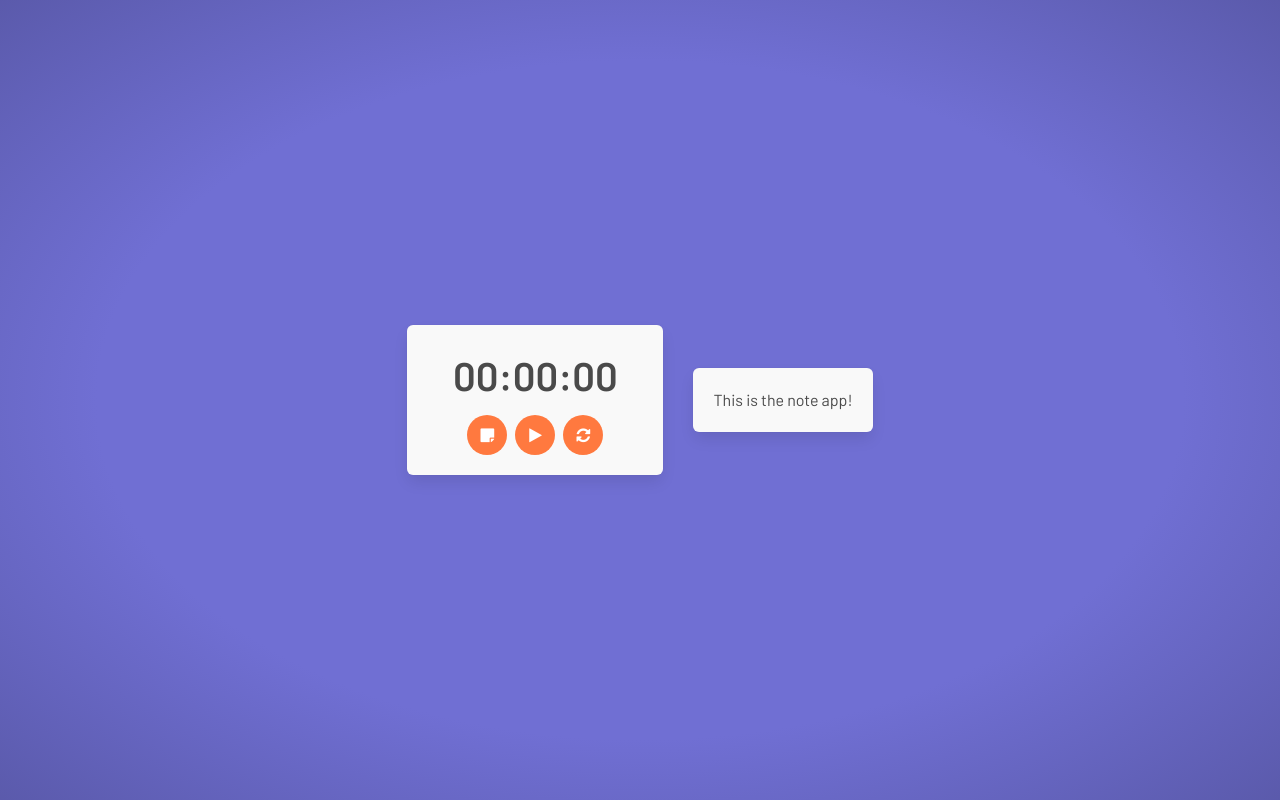
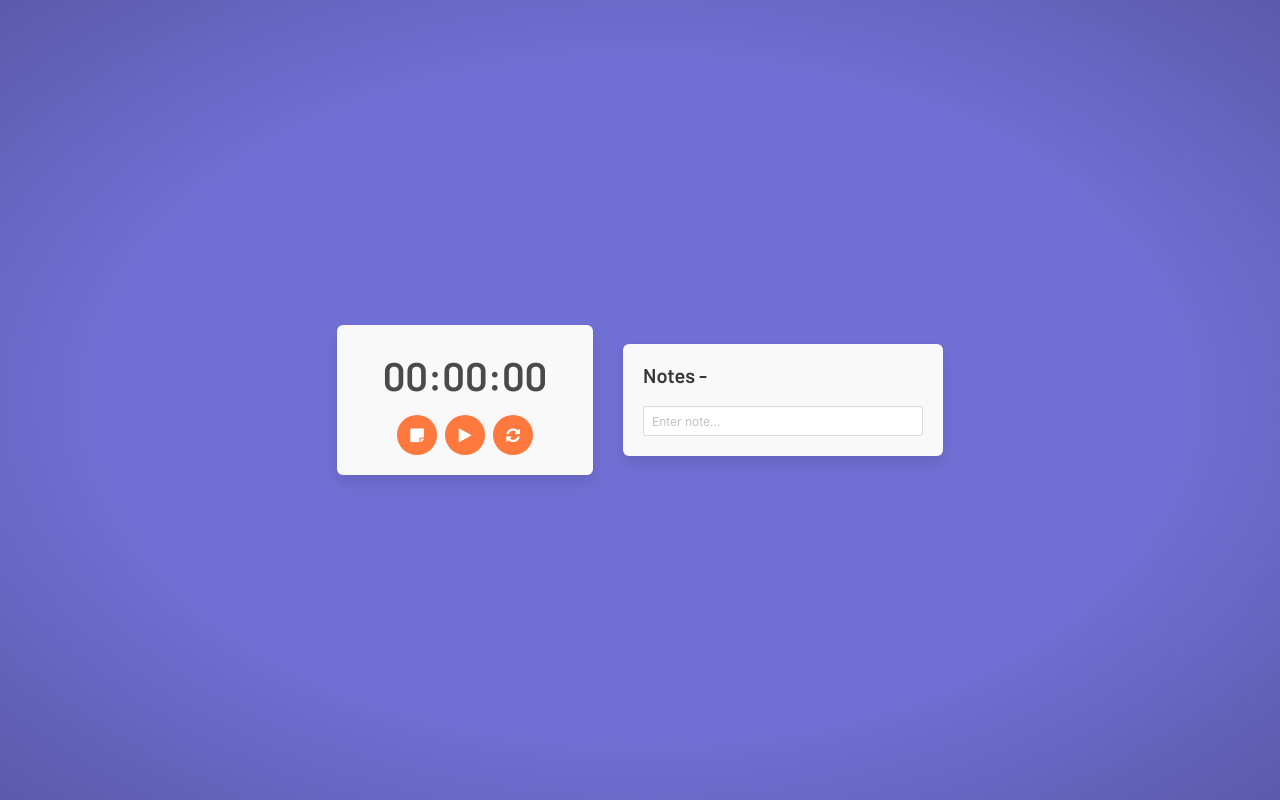
Before and after one commit to alalfakawma/wtimer, a React (Create React App) app: page / in a window 1280 px wide. Both pictures are taken after a click on the element 577 px from the left and 435 px from the top of the page. Built offline with nearby package versions, Linux system fonts and the light colour scheme.

Commit message:
Added reset ability to notes

```diff
--- a/src/components/Note.js
+++ b/src/components/Note.js
@@ -3,12 +3,69 @@ import React from 'react';
 class Note extends React.Component {
 	constructor(props) {
 		super(props);
+		this.state = {
+			notes: []
+		};
+		this.saveNote = this.saveNote.bind(this);
+		this.noteInput = React.createRef();
+		this.getFromLocalStorage = this.getFromLocalStorage.bind(this);
+	}
+
+	saveNote(e) {
+		if (e.key === "Enter") {
+			const note = e.target.value;
+			const time = this._reactInternalFiber._debugOwner.stateNode.state.currentTime;
+			const notes = this.state.notes;
+			notes.push({
+				'note': note,
+				'time': time.format('HH:mm:ss')
+			});
+			this.setState({
+				notes: notes
+			}, () => {
+				this.saveToLocalStorage(this.state.notes);
+				this.noteInput.current.value = "";
+			});
+		}
+	}
+
+	componentDidMount() {
+		this.getFromLocalStorage();
+	}
+
+	saveToLocalStorage(notes) {
+		localStorage.setItem('notes', JSON.stringify(notes));
+	}
+
+	reset() {
+		this.setState({
+			notes: []
+		}, () => {
+			this.saveToLocalStorage([]);
+		});
+	}
+
+	getFromLocalStorage() {
+		if (localStorage.getItem('notes')) {
+			this.setState({
+				notes: JSON.parse(localStorage.getItem('notes'))
+			});
+		}
 	}
 
 	render() {
 		return (
-			<div className={`box animated bounceInRight ${this.props.className}`}>
-				This is the note app!
+			<div className={`box note-holder animated bounceInRight ${this.props.className}`}>
+				<div className="title is-5 m-b-20">Notes -</div>
+					{ this.state.notes.map((note, i) => {
+						return (
+							<div className="columns" key={i}>
+								<div className="column p-t-0 p-b-0">{note.note}</div>
+								<div className="column p-t-0 p-b-0">{note.time}</div>
+							</div>
+						);
+					}) }
+				<input ref={ this.noteInput } type="text" placeholder="Enter note..." className="input is-small" onKeyPress={ this.saveNote }/>
 			</div>
 		);
 	}
--- a/src/components/Timer.js
+++ b/src/components/Timer.js
@@ -15,6 +15,7 @@ class Timer extends React.Component {
 		this.getFromLocalStorage = this.getFromLocalStorage.bind(this);
 		this.resetTimer = this.resetTimer.bind(this);
 		this.toggleNotes = this.toggleNotes.bind(this);
+		this.notes = React.createRef();
 	}
 
 	toggleRunning() {
@@ -61,6 +62,7 @@ class Timer extends React.Component {
 			currentTime: moment().set({'hour': 0, 'minute': 0, 'second': 0}),
 			running: false
 		}, () => {
+			this.notes.current.reset();
 			this.saveToLocalStorage(this.state.currentTime);
 		});
 	}
@@ -96,7 +98,7 @@ class Timer extends React.Component {
 						</div>
 					</div>
 				</div>
-				<Note className={`${!this.state.noteShow ? 'is-hidden' : ''}`}></Note>
+				<Note ref={ this.notes } className={`${!this.state.noteShow ? 'is-hidden' : ''}`}></Note>
 			</div>
 		);
 	}
--- a/src/scss/index.scss
+++ b/src/scss/index.scss
@@ -42,6 +42,10 @@ body {
 	background: $boxbg;
 }
 
+.box.note-holder {
+	width: 25%;
+}
+
 .box.timer-holder {
 	width: 20%;
 
```
